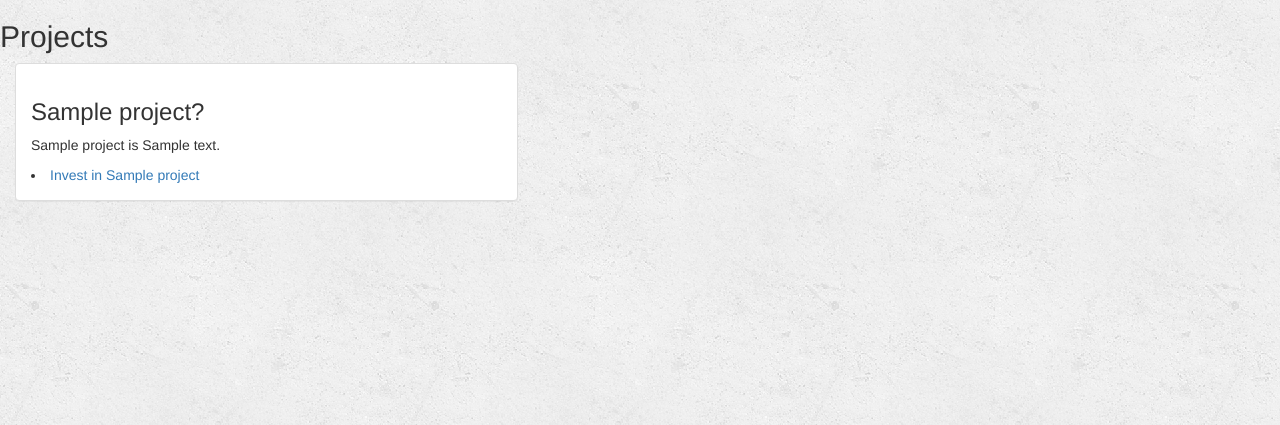
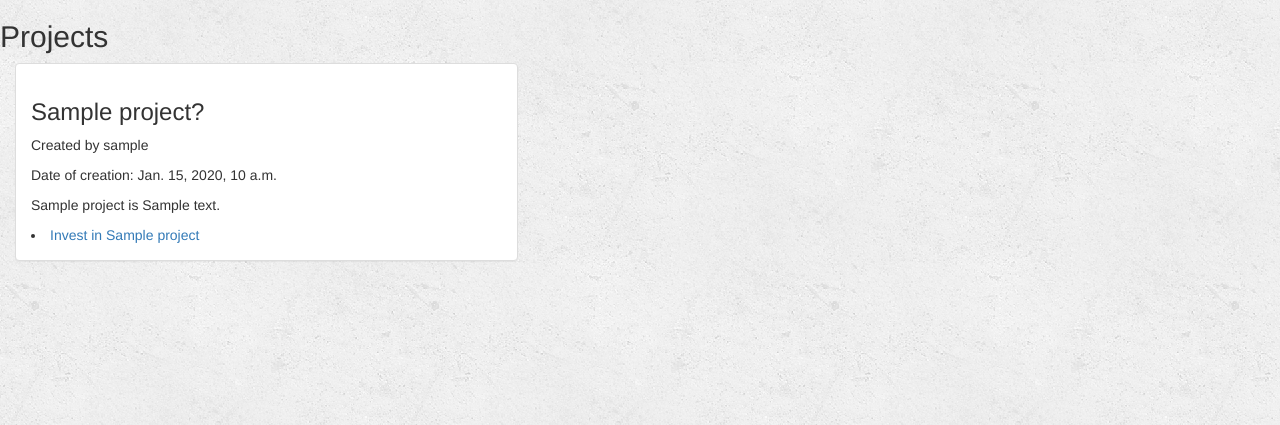
Before and after one commit to antoine-alain-denis/NLPF, a Django app: page /tipz/projects/ in a window 1280 px wide. Shown: the part 52-477 px from the top of the page. Run offline with Django 3.2, Linux system fonts and the light colour scheme; tables that the repository leaves empty hold one stand-in row (values such as "Sample post"); some libraries are stand-ins or nearby versions.

Commit message:
Updated projects page with more information for each project.

```diff
--- a/tipzProject/tipz/templates/tipz/projects.html
+++ b/tipzProject/tipz/templates/tipz/projects.html
@@ -11,6 +11,8 @@
             <div class="panel panel-default">
                 <div class="panel-body">
                     <h3>{{ project.name }}?</h3>
+                    <p>Created by {{ project.owner }}</p>
+                    <p>Date of creation: {{ project.creationDate }}</p>
                     <p>{{ project.name }} is {{ project.description }}</p>
                     <li><a href="{% url 'projectsDetail' project.id %}"> Invest in {{ project.name }}</a></li>
                 </div>
```
